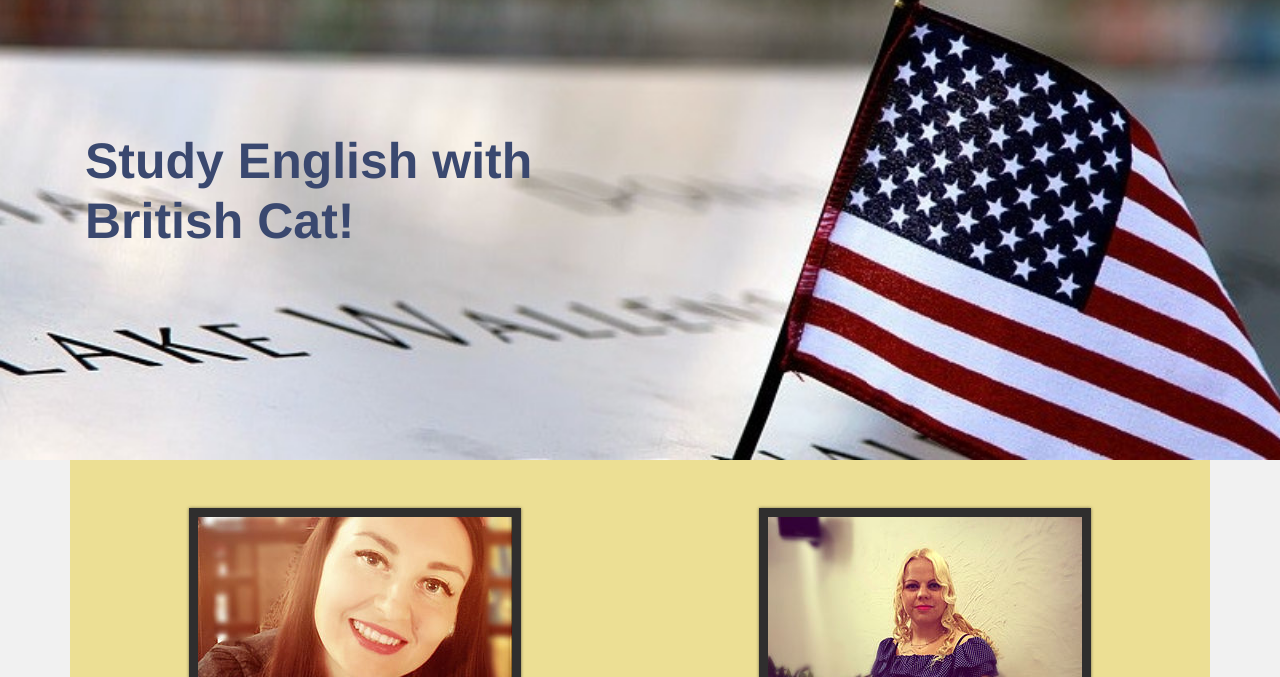
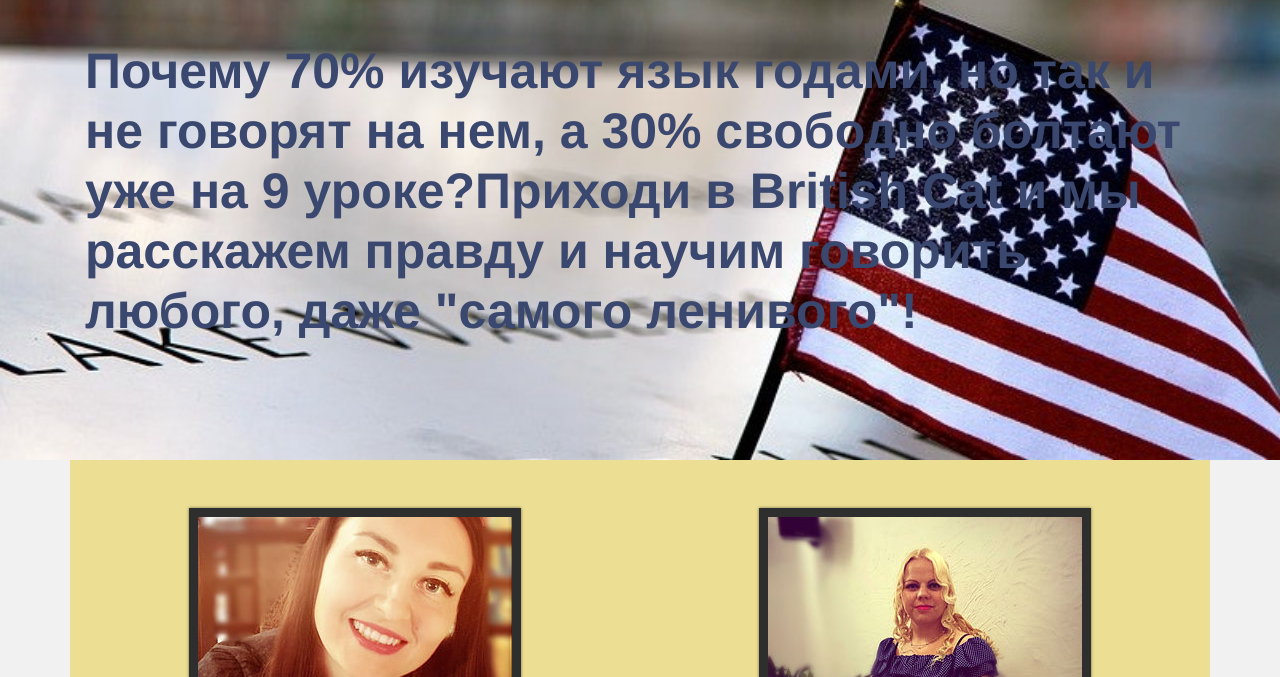
Before and after one commit to fastogt/british_cat, a website: page index.html in a window 1280 px wide. Shown: the part 123-800 px from the top of the page. Drawn offline with Linux system fonts and the light colour scheme.

Commit message:
New title

```diff
--- a/index.html
+++ b/index.html
@@ -48,7 +48,7 @@
 
 <div class="slide">
     <div class="container">
-        <h1 class="text-center text-sm-left text-blue text-big font-weight-bold">Study English with<br/>British Cat!</h1>
+        <h1 class="text-center text-sm-left text-blue text-big font-weight-bold">Почему 70% изучают язык годами, но так и не говорят на нем, а 30% свободно болтают уже на 9 уроке?Приходи в British Cat и мы расскажем правду и научим говорить любого, даже "самого ленивого"!</h1>
     </div>
 </div>
 
```
